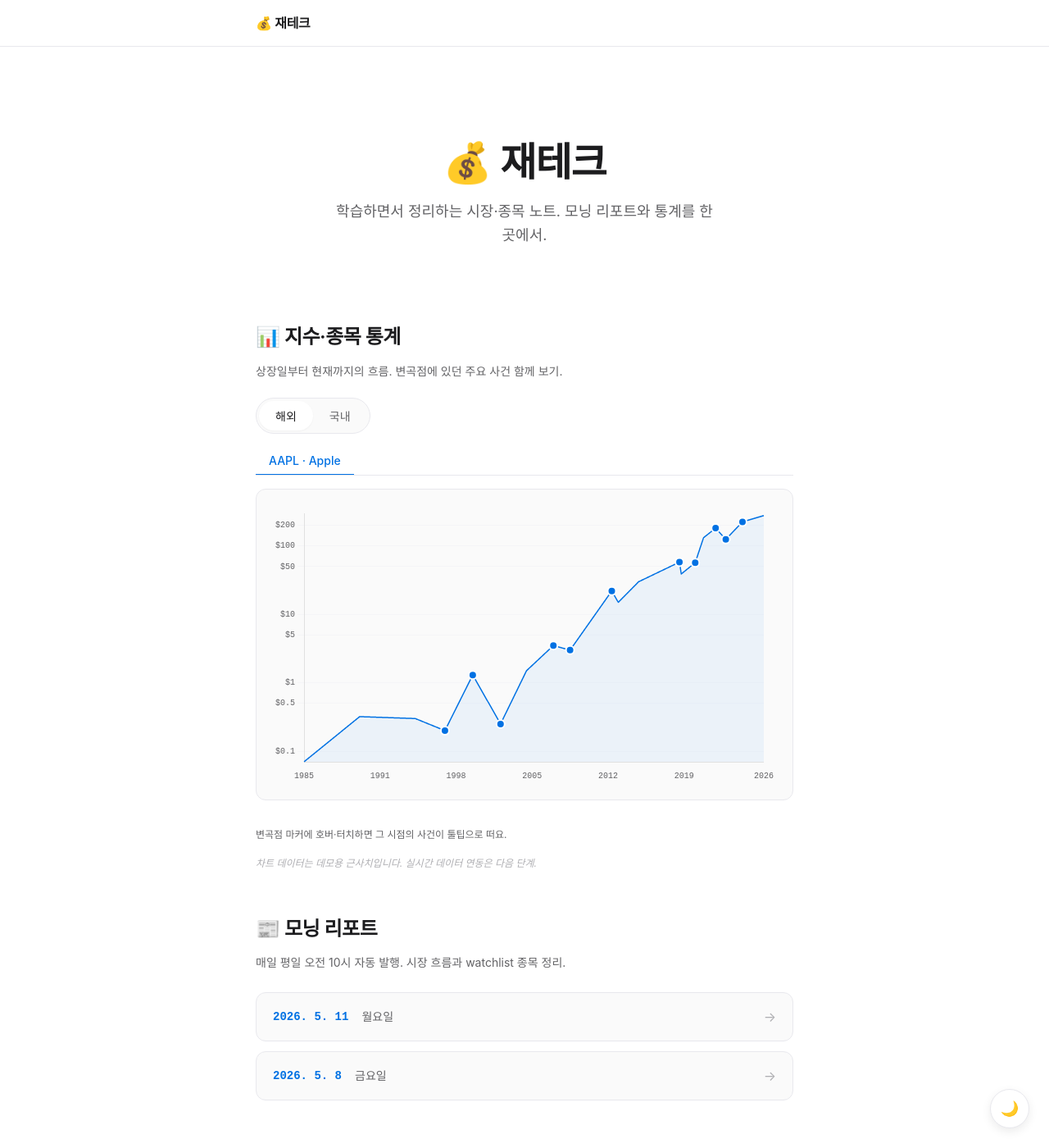
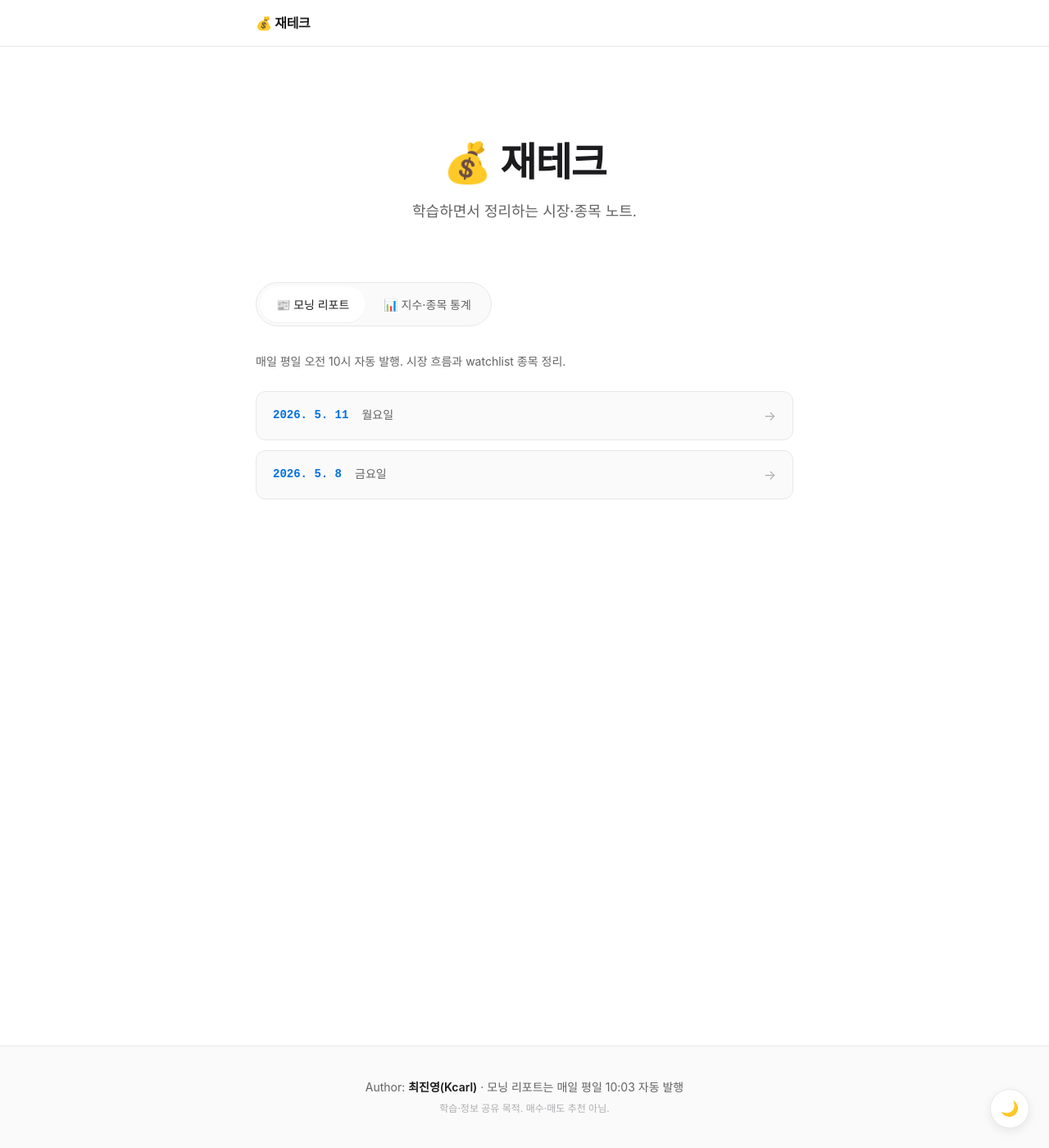
Before and after one commit to jinyeung0618/morning-report, a Jekyll site: the page built from index.md, in a window 1280 px wide and 1400 px high. Shown: the whole window at 82% size. Built offline with Jekyll 4.4.1, drawn with Linux system fonts in a browser that asks for light colours.

Commit message:
Single section per view: section tabs + URL hash; reports first, stats on demand

```diff
--- a/assets/css/style.css
+++ b/assets/css/style.css
@@ -557,6 +557,42 @@ hr {
   transform: translateX(4px);
 }
 
+/* ---------- Section Tabs (top-level) ---------- */
+.section-tabs {
+  display: inline-flex;
+  gap: 2px;
+  background: var(--bg-secondary);
+  border: 1px solid var(--border-color);
+  border-radius: var(--radius-full);
+  padding: 4px;
+  margin: 0 0 var(--space-8);
+}
+
+.section-tab {
+  padding: var(--space-3) var(--space-5);
+  font-size: var(--text-sm);
+  font-weight: 500;
+  color: var(--text-secondary);
+  background: transparent;
+  border: none;
+  border-radius: var(--radius-full);
+  cursor: pointer;
+  font-family: inherit;
+  white-space: nowrap;
+  transition: all var(--duration-fast) var(--easing-default);
+}
+
+.section-tab:hover { color: var(--text-primary); }
+
+.section-tab.active {
+  background: var(--bg-primary);
+  color: var(--text-primary);
+  box-shadow: var(--shadow-sm);
+}
+
+.section-panel { display: none; }
+.section-panel.active { display: block; }
+
 /* ---------- Stats Section (chart) ---------- */
 .stats-section {
   margin: var(--space-12) 0;
--- a/assets/js/stats.js
+++ b/assets/js/stats.js
@@ -270,12 +270,21 @@
       if (region && region.dataset.region) selectRegion(region.dataset.region);
     });
 
-    // 첫 렌더
-    renderChart(currentTicker);
+    // 첫 렌더 — 통계 패널이 *지금 보이는 경우*에만 (탭 전환 시엔 외부에서 호출)
+    const canvas = document.getElementById('stocksChart');
+    if (canvas && canvas.offsetParent !== null) {
+      renderChart(currentTicker);
+    }
 
-    // 다크모드 변경 감지 → 차트 재렌더 (활성 종목 있을 때만)
+    // 외부(탭 스위처)에서 호출할 재렌더 핸들
+    window._statsRender = () => {
+      if (currentTicker) renderChart(currentTicker);
+    };
+
+    // 다크모드 변경 감지 → 차트 재렌더 (활성 종목 + 보이는 상태일 때만)
     new MutationObserver(() => {
-      if (currentTicker) renderChart(currentTicker);
+      const cv = document.getElementById('stocksChart');
+      if (currentTicker && cv && cv.offsetParent !== null) renderChart(currentTicker);
     }).observe(document.documentElement, {
       attributes: true,
       attributeFilter: ['data-theme'],
--- a/index.md
+++ b/index.md
@@ -6,11 +6,31 @@ charts: true
 
 <section class="hero">
   <h1>💰 재테크</h1>
-  <p class="subtitle">학습하면서 정리하는 시장·종목 노트. 모닝 리포트와 통계를 한 곳에서.</p>
+  <p class="subtitle">학습하면서 정리하는 시장·종목 노트.</p>
 </section>
 
-<section class="stats-section">
-  <h2>📊 지수·종목 통계</h2>
+<nav class="section-tabs" role="tablist" aria-label="섹션 선택">
+  <button class="section-tab active" data-section="reports" type="button">📰 모닝 리포트</button>
+  <button class="section-tab" data-section="stats" type="button">📊 지수·종목 통계</button>
+</nav>
+
+<section class="section-panel active" id="section-reports" aria-labelledby="section-tab-reports">
+  <p class="stats-meta">매일 평일 오전 10시 자동 발행. 시장 흐름과 watchlist 종목 정리.</p>
+
+  <ul class="report-list">
+  {% for post in site.posts %}
+    <li>
+      <a href="{{ post.url | relative_url }}">
+        <span class="date">{{ post.date | date: "%Y. %-m. %-d" }}</span>
+        <span class="weekday">{{ post.date | date: "%a" | replace: "Mon", "월요일" | replace: "Tue", "화요일" | replace: "Wed", "수요일" | replace: "Thu", "목요일" | replace: "Fri", "금요일" | replace: "Sat", "토요일" | replace: "Sun", "일요일" }}</span>
+        <span class="arrow" aria-hidden="true">→</span>
+      </a>
+    </li>
+  {% endfor %}
+  </ul>
+</section>
+
+<section class="section-panel" id="section-stats" aria-labelledby="section-tab-stats">
   <p class="stats-meta">상장일부터 현재까지의 흐름. 변곡점에 있던 주요 사건 함께 보기.</p>
 
   <div class="stats-region-tabs" role="tablist">
@@ -29,20 +49,3 @@ charts: true
   <p class="stats-hint">변곡점 마커에 호버·터치하면 그 시점의 사건이 툴팁으로 떠요.</p>
   <p class="stats-disclaimer">차트 데이터는 데모용 근사치입니다. 실시간 데이터 연동은 다음 단계.</p>
 </section>
-
-<section class="reports-section">
-  <h2>📰 모닝 리포트</h2>
-  <p class="stats-meta">매일 평일 오전 10시 자동 발행. 시장 흐름과 watchlist 종목 정리.</p>
-
-  <ul class="report-list">
-  {% for post in site.posts %}
-    <li>
-      <a href="{{ post.url | relative_url }}">
-        <span class="date">{{ post.date | date: "%Y. %-m. %-d" }}</span>
-        <span class="weekday">{{ post.date | date: "%a" | replace: "Mon", "월요일" | replace: "Tue", "화요일" | replace: "Wed", "수요일" | replace: "Thu", "목요일" | replace: "Fri", "금요일" | replace: "Sat", "토요일" | replace: "Sun", "일요일" }}</span>
-        <span class="arrow" aria-hidden="true">→</span>
-      </a>
-    </li>
-  {% endfor %}
-  </ul>
-</section>
```
Also changed, not shown: _layouts/default.html (+27 -0 lines).
